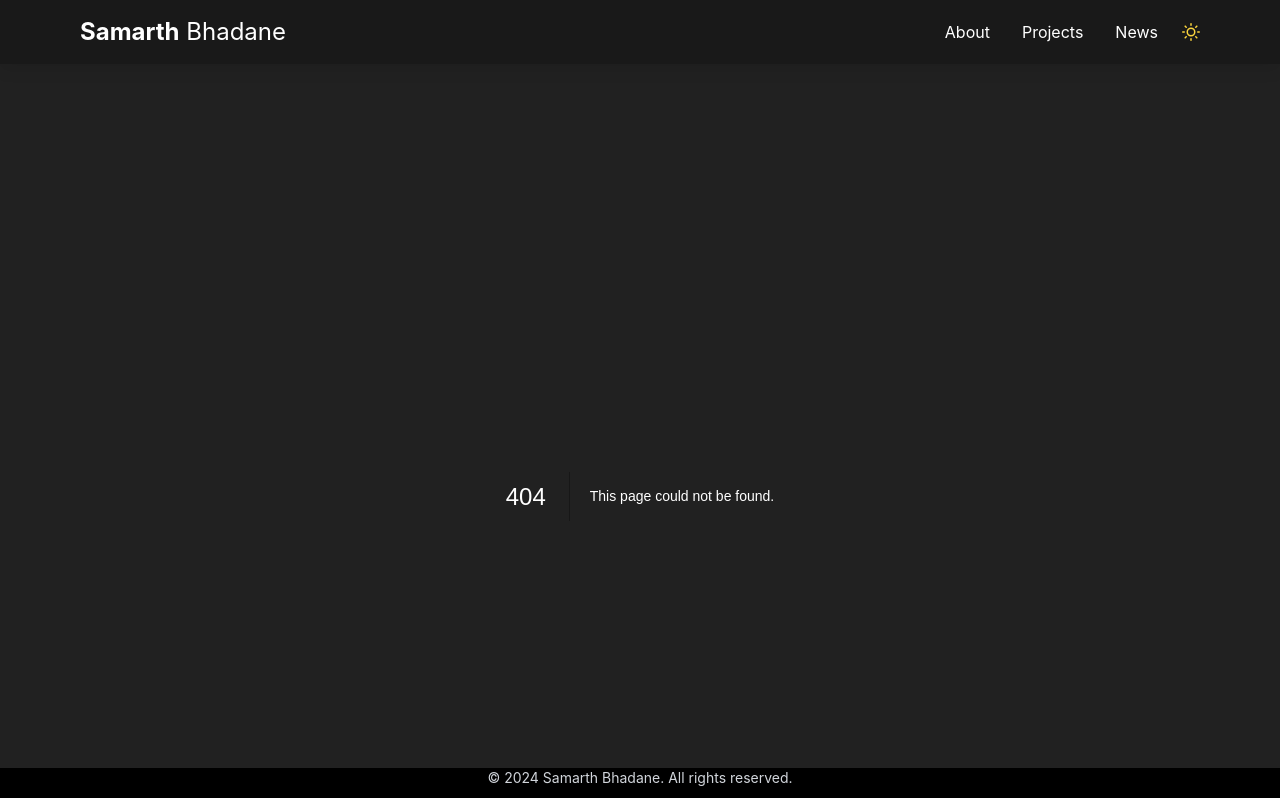
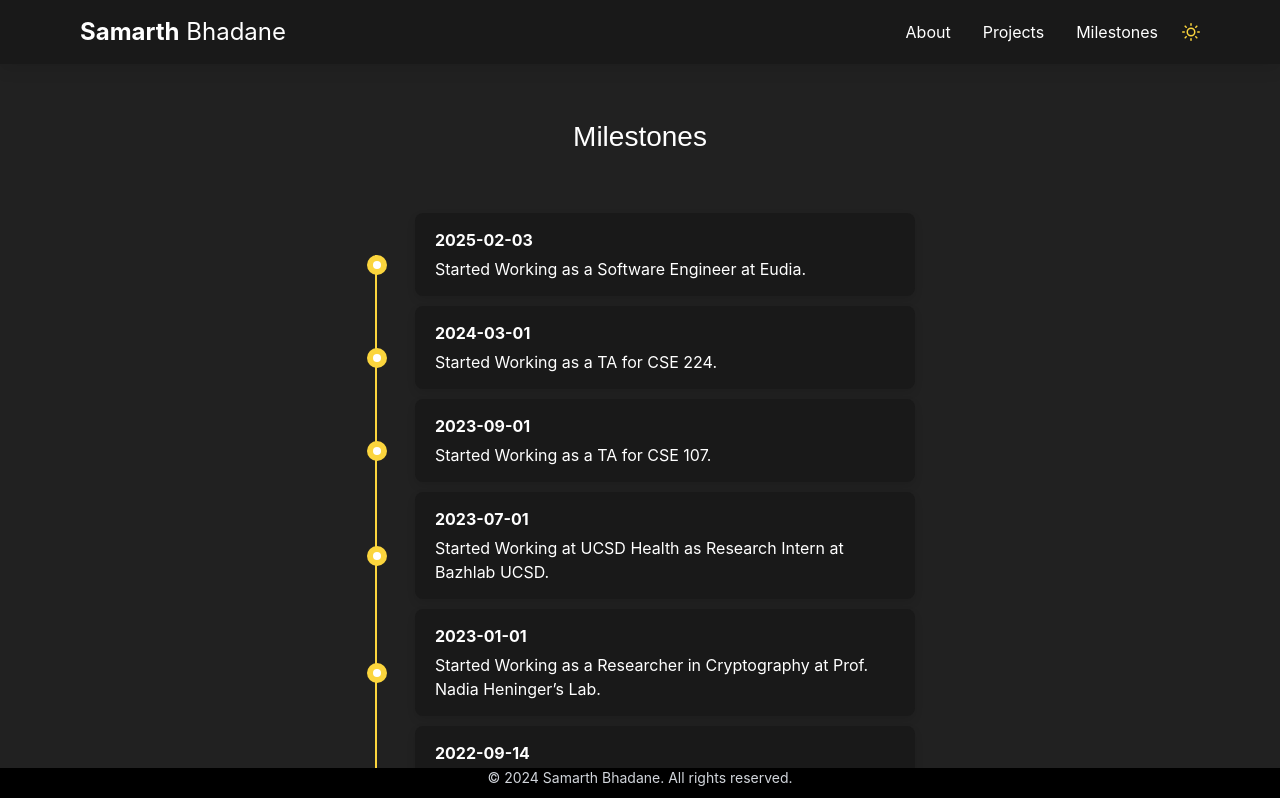
Before and after one commit to samarth9201/samarth-portfolio, a Next.js app: page /milestones in a window 1280 px wide. Before the commit this address had no page. Shown: the top 798 px of the page. Built offline with nearby package versions, Linux system fonts and the light colour scheme.

Commit message:
Rename News page to Milestones

```diff
--- a/src/app/news/page.tsx
+++ b/src/app/milestones/page.tsx
@@ -9,7 +9,7 @@ interface NewsItem {
   description: string;
 }
 
-const News = () => {
+const Milestones = () => {
   const [newsData, setNewsData] = useState<NewsItem[]>([]);
   const [visibleIndexes, setVisibleIndexes] = useState<number[]>([]);
   const { colors } = useTheme();
@@ -32,7 +32,7 @@ const News = () => {
         }, index * 200); // Staggered delay for each item
       });
     };
-    document.title = "News | Samarth Bhadane";
+    document.title = "Milestones | Samarth Bhadane";
     fetchData();
   }, []);
 
@@ -46,7 +46,7 @@ const News = () => {
           fontSize: "28px",
         }}
       >
-        News
+        Milestones
       </h2>
       <div
         style={{
@@ -157,4 +157,4 @@ const News = () => {
   );
 };
 
-export default News;
+export default Milestones;
--- a/src/components/Navbar.tsx
+++ b/src/components/Navbar.tsx
@@ -7,7 +7,7 @@ import { FiMoon, FiSun } from "react-icons/fi";
 const LinkMap = [
   { name: "About", link: "/" },
   { name: "Projects", link: "/projects" },
-  { name: "News", link: "/news" },
+  { name: "Milestones", link: "/milestones" },
   // { name: "Contact", link: "/contact" },
 ];
 
```
